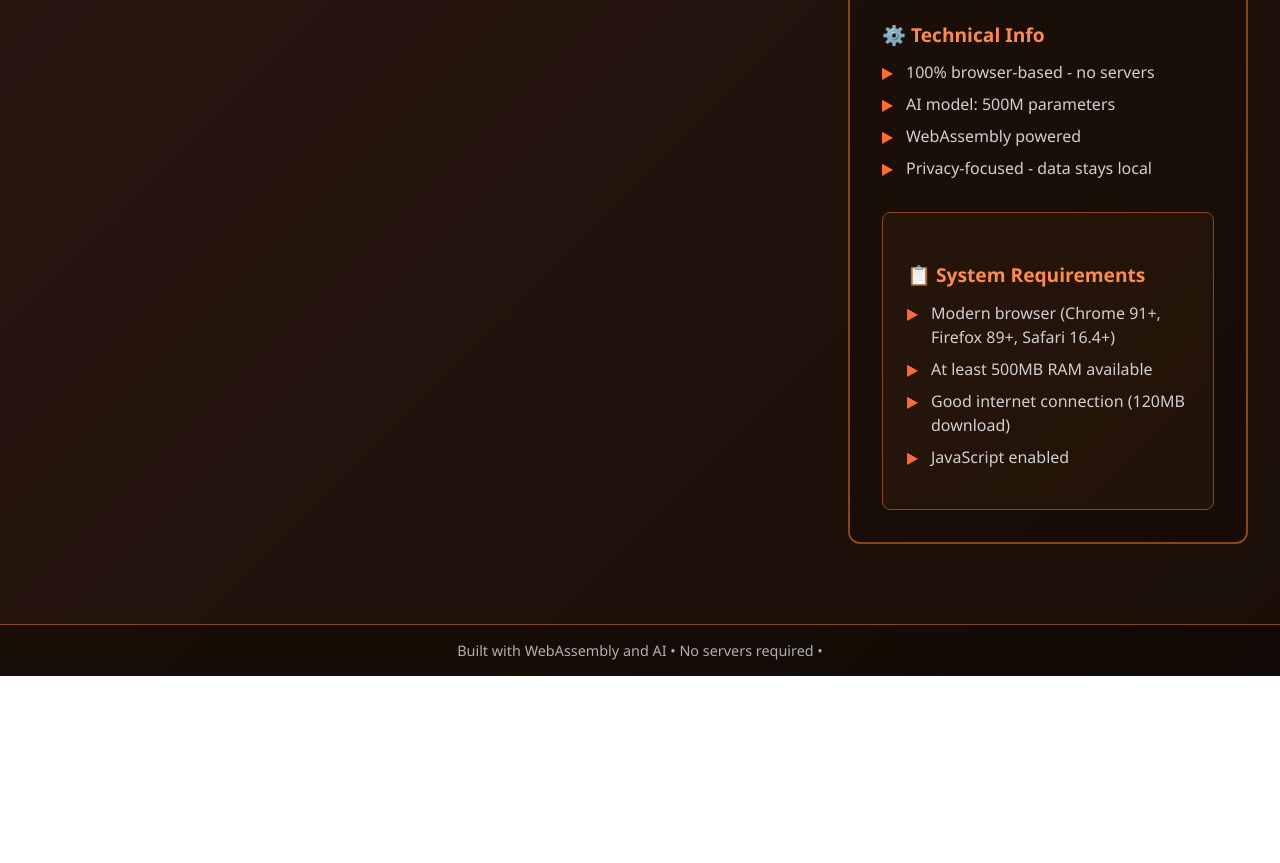
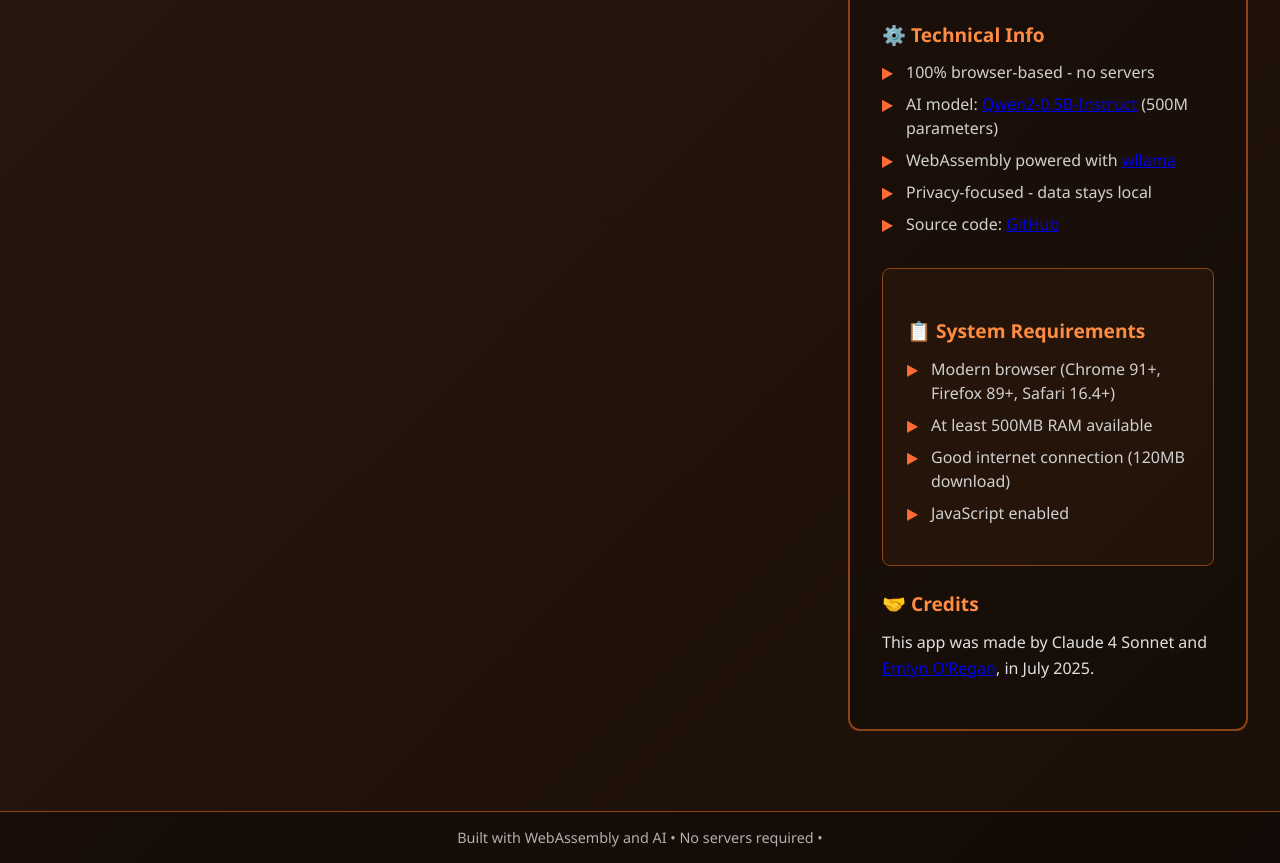
Before and after one commit to emlynoregan/orcsimulator, a plain HTML site: page index.html in a window 1280 px wide. Shown: the part 799-1662 px from the top of the page. Before the commit the page ends 1475 px from the top, so only its background shows below. Drawn offline with Linux system fonts and the light colour scheme; a script that the page names is missing.

Commit message:
Update index.html to include links for AI model and source code, and add credits section; enhance main.js with mood-based response for amulet interaction to improve gameplay experience in Orc Simulator.

```diff
--- a/index.html
+++ b/index.html
@@ -154,9 +154,10 @@
                     <h3>⚙️ Technical Info</h3>
                     <ul>
                         <li>100% browser-based - no servers</li>
-                        <li>AI model: 500M parameters</li>
-                        <li>WebAssembly powered</li>
+                        <li>AI model: <a href="https://huggingface.co/Qwen/Qwen2-0.5B-Instruct" target="_blank">Qwen2-0.5B-Instruct</a> (500M parameters)</li>
+                        <li>WebAssembly powered with <a href="https://github.com/ngxson/wllama" target="_blank">wllama</a></li>
                         <li>Privacy-focused - data stays local</li>
+                        <li>Source code: <a href="https://github.com/emlynoregan/orcsimulator" target="_blank">GitHub</a></li>
                     </ul>
 
                     <div class="system-requirements">
@@ -167,6 +168,11 @@
                             <li>Good internet connection (120MB download)</li>
                             <li>JavaScript enabled</li>
                         </ul>
+                    </div>
+
+                    <div class="credits">
+                        <h3>🤝 Credits</h3>
+                        <p>This app was made by Claude 4 Sonnet and <a href="https://emlynoregan.com" target="_blank">Emlyn O'Regan</a>, in July 2025.</p>
                     </div>
                 </div>
             </div>
--- a/js/main.js
+++ b/js/main.js
@@ -690,11 +690,16 @@ Amulet:`;
             return `${role}: ${msg.content}`;
         }).join('\n');
 
+        const currentMood = this.gameState.munchMood;
+        const amuletAndMood = currentMood >= 6 ? "Munch becomes angrier if the human asks for the amulet" : "Munch doesn't mind if the human asks for the amulet";
+
         const moodPrompt = `Munch is an orc. Munch reacts emotionally to the user's message.
 
 If the user says mean things or violent things, Munch becomes angrier.
 If the user says kind things or things that make Munch happy, Munch becomes calmer.
 Otherwise, Munch's mood is unchanged.
+
+${amuletAndMood}
 
 After the user's last message, does Munch become:
 - More angry (angrier)
```
